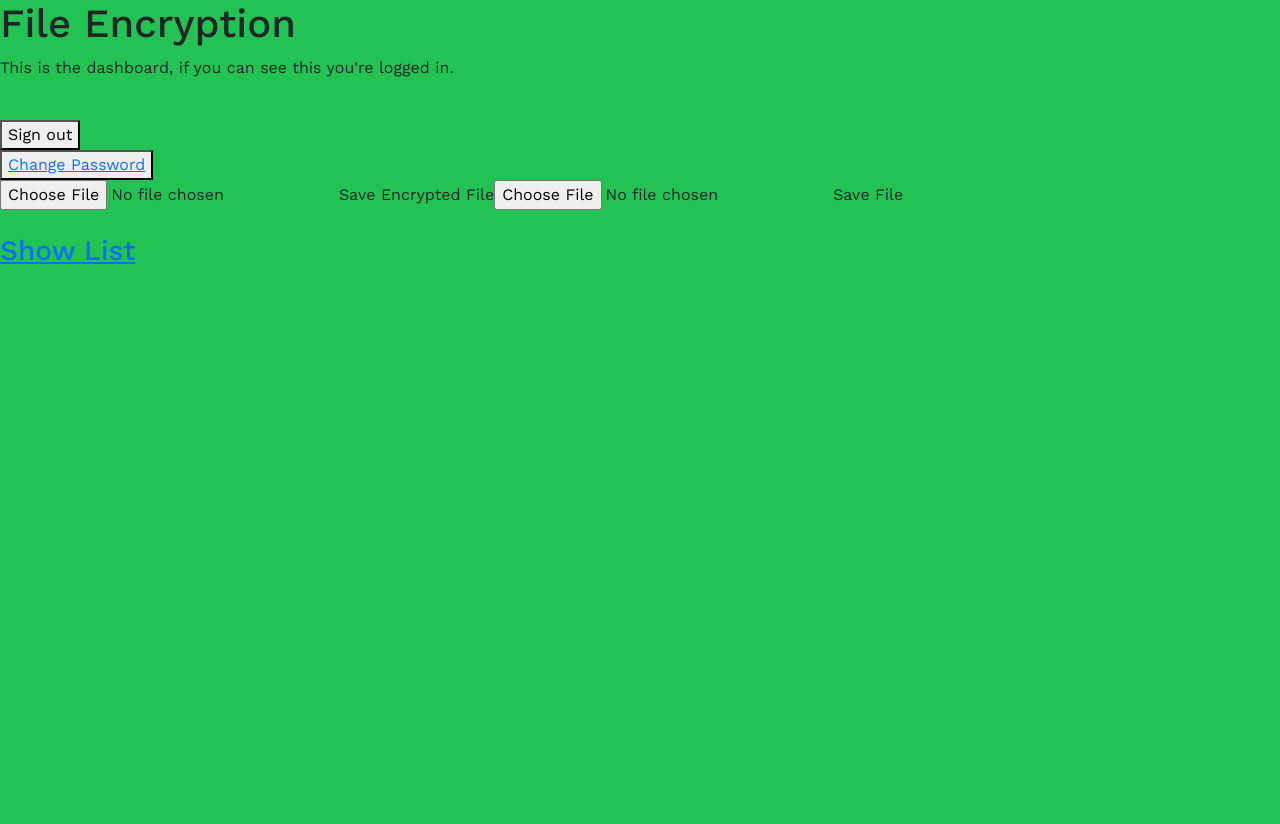
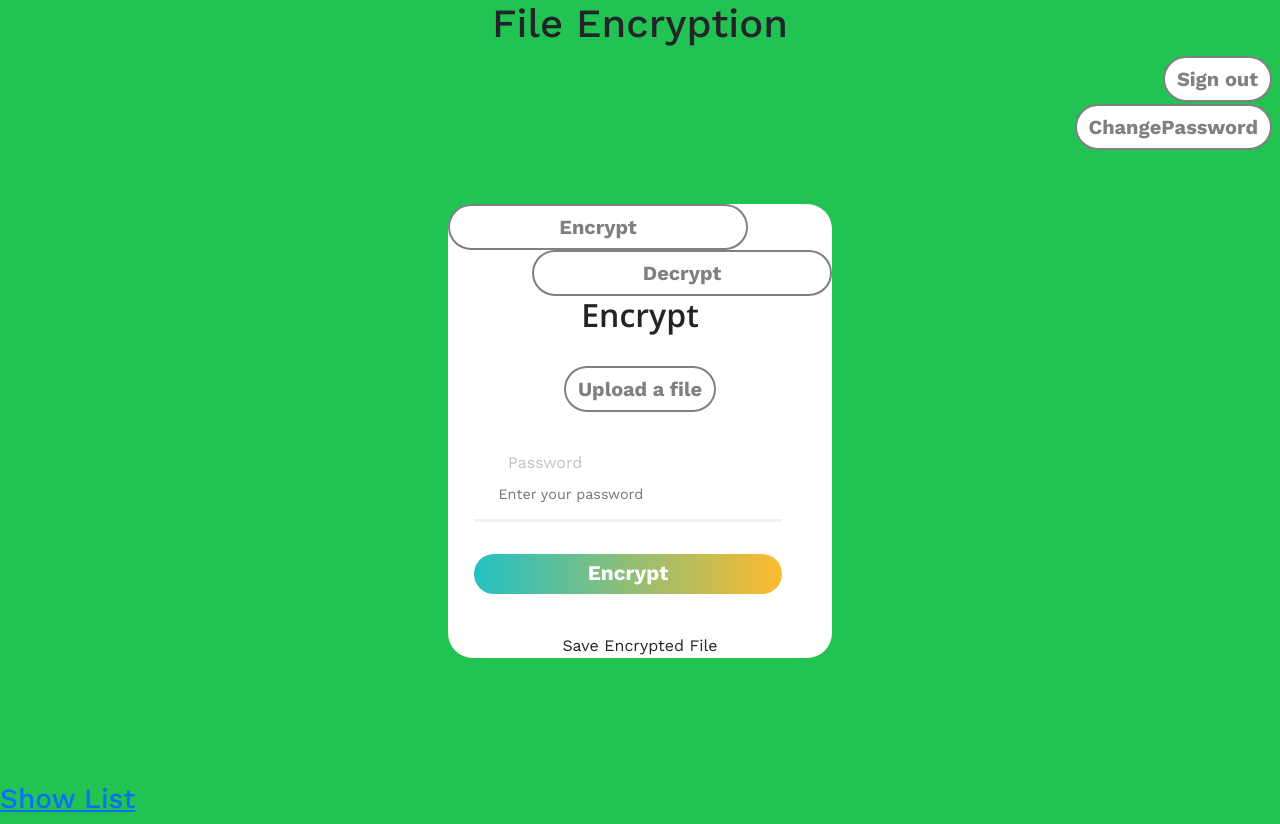
Before and after one commit to dev-sriramp/fileEncryption, a React (Create React App) app: page /Dashboard in a window 1280 px wide. Before the commit the page ends 800 px from the top, so only its background shows below. Built offline with nearby package versions, Linux system fonts and the light colour scheme; no server answers; sample sign-in values are in the browser's storage.

Commit message:
changed dashboard page

```diff
--- a/src/components/ChangePassword.js
+++ b/src/components/ChangePassword.js
@@ -1,5 +1,5 @@
 import React, { useContext, useState } from "react";
-import { Redirect } from "react-router-dom";
+import { Redirect,Link } from "react-router-dom";
 import FormInput from './FormInput';
 import FormButton from "./FormButton";
 import { AuthContext } from "./Auth";
@@ -56,6 +56,7 @@ const ChangePassword = () => {
   }
   return (
     <div>
+       <Link to="/Dashboard" className="btn btn-primary btn-lg active mt-3 mx-3" role="button" aria-pressed="true">Back</Link>
       <form onSubmit={handleSubmit}>
         <div id="loginform">
           <FormHeader title="Change Password" />
--- a/src/components/Dashboard.js
+++ b/src/components/Dashboard.js
@@ -1,105 +1,143 @@
 import React, { useContext, useState } from "react";
 import { Redirect, Link } from "react-router-dom";
 import { AuthContext } from "./Auth";
-import firebaseConfig,{FireBase} from "../config.js";
-var CryptoJS = require("crypto-js");
+import firebaseConfig, { FireBase } from "../config.js";
+import FormInput from "./FormInput";
+import FormButton from "./FormButton";
+let CryptoJS = require("crypto-js");
+
 
 const Dashboard = () => {
-  const [filelocation, setfileLocation] = useState(null);
-  const [filelocation1, setfileLocation1] = useState(null);
-  const [filelocation3, setfileLocation3] = useState(null);
-  const [filelocation4, setfileLocation4] = useState(null);
-  // const [fileName,setfileName] = useState(null);
-  const [inserted,setInserted] = useState(null);
-  const [nooftime,setnooftime] = useState('1');
+  const [hrefOfFile, setHrefOfFile] = useState(null);
+  const [download, setDownload] = useState(null);
+  const [type,setType] = useState("Encrypt");
   const { currentUser } = useContext(AuthContext);
+  const [change,setchange] = useState(false);
+  const [wrong,setWrong] = useState(null);
   if (!currentUser) {
     return <Redirect to="/Login" />;
   }
+  if(change){
+    return <Redirect to="/Change" />;
+  }
+  const FormHeader = props => (
+    <h2 id="headerTitle">{props.title}</h2>
+  );
+  const dataPush = (mode, nameOfFile, typeOfFile) => {
+    let today = new Date();
+    let counter = today.getTime();
+    let date = today.getFullYear() + '-' + (today.getMonth() + 1) + '-' + today.getDate() + '---' + today.getHours() + ':' + today.getMinutes() + ':' + today.getSeconds();
+    let id = counter += 1;
+      if (typeOfFile === "") {
+        typeOfFile = "encrypted file";
+      }
+      FireBase.collection(currentUser.uid).doc('_' + id).set({
+        id: '_' + id,
+        time: date,
+        type: mode,
+        filename: nameOfFile,
+        filetype: typeOfFile,
+      })
 
-  const dataPush = (e,e1,e2) =>{
-  var today = new Date();
-  var type = e;
-  let fn = e1;
-  console.log(fn);
-  var counter = today.getTime();
-  var date = today.getFullYear() + '-' + (today.getMonth() + 1) + '-' + today.getDate() + '---' + today.getHours() + ':' + today.getMinutes() + ':' + today.getSeconds();
-  var id = counter+=1;
-console.log(date);
-console.log(type);
-// console.log(fileName);
-console.log(nooftime);
-if( inserted == null && nooftime === '1'){
-setnooftime(nooftime+'1')
-setInserted(true);
-if(e2 === ""){
-  e2 = "encrypted file";
   }
-FireBase.collection(currentUser.uid).doc('_'+id).set({
-  id:'_'+id,
-  time:date,
-  type:type,
-  filename:fn,
-  filetype:e2,
-})
-}
-  }
-  const getBase64 = (e) => {
-    setInserted(null);
-    let file = e.target.files[0];
-    if (file.size < 1024 * 1024 * 2) {
-    var Password = prompt("Enter Your Password");
+
+  const Form = props => (
+    <div>
+      <center>
+        <div className="upload-btn-wrapper">
+          <button className="btn">Upload a file</button>
+          <input type="file" name="file" />
+        </div>
+      </center>
+      <FormInput description="Password" placeholder="Enter your password" type="password" name="password" />
+      <FormButton title={type} type="submit" />
+
+    </div>
+  );
+
+  const handleSubmit = (e) => {
+    if(type === "Encrypt"){
+    e.preventDefault();
     try{
-    var reader = new FileReader();
+    let {file, password } = e.target.elements;
+    file = file.files[0];
+    if (file.size < 1024 * 1024 * 2 && password.value !== "") {
+      try {
+        let reader = new FileReader();
         reader.onload = function (e) {
-      var encrypted = CryptoJS.AES.encrypt(e.target.result, Password);
-      setfileLocation('data:application/octet-stream,' + encrypted);
-      setfileLocation1(file.name + '.encrypted');
-      dataPush("encrypt",file.name,file.type);
+          let encrypted = CryptoJS.AES.encrypt(e.target.result, password.value);
+          setHrefOfFile('data:application/octet-stream,' + encrypted);
+          setDownload(file.name + '.encrypted');
+          dataPush(type, file.name, file.type);
         };
         reader.readAsDataURL(file);
       }
-  catch{
+      catch {
         alert("Enter Valid Password");
       }
     }
-  else{
+    else {
       alert('Please choose files smaller than 2mb.\n otherwise you may crash your browser.');
+    }}
+    catch{
+      setWrong("check inputs");
     }
   }
-  const dec = e => {
-    setInserted(null);
-    let file = e.target.files[0];
-    if (file.size < 1024 * 1024 * 2) {
-    var Password = prompt("Enter Your Password");
-    var reader = new FileReader();
+  else if(type === "Decrypt"){
+    e.preventDefault();
+    try{
+     let {file, password } = e.target.elements;
+    file = file.files[0];
+    if (file.size < 1024 * 1024 * 2 * 1.8 && password.value !== "") {
+      try {
+      let reader = new FileReader();
       reader.onload = function (e) {
-      var decrypted = CryptoJS.AES.decrypt(e.target.result, Password)
+        let decrypted = CryptoJS.AES.decrypt(e.target.result, password.value)
           .toString(CryptoJS.enc.Latin1);
         if (!/^data:/.test(decrypted)) {
           alert("Invalid pass phrase or file! Please try again.");
         }
-      setfileLocation3(decrypted);
-      setfileLocation4(file.name.replace('.encrypted', ''));
-      dataPush("decrypt",file.name,file.type);
+        else{
+        setHrefOfFile(decrypted);
+        setDownload(file.name.replace('.encrypted', ''));
+        dataPush(type, file.name, file.type);}
       }
       reader.readAsText(file);
     }
-  else{
-    alert('Please choose files smaller than 2mb.\n otherwise you may crash your browser.');
+    catch {
+      alert("Enter Valid Password");
     }
   }
+    else {
+      alert('Please choose files smaller than 2mb.\n otherwise you may crash your browser.');
+    }}
+    catch{
+      setWrong("check inputs");
+    }
+  }
+  };
+
+
   return (
     <div>
-      <h1>File Encryption</h1>
-      <p>This is the dashboard, if you can see this you're logged in.</p><br />
-      <button onClick={() => firebaseConfig.auth().signOut()}>Sign out</button><br />
-      <button><Link to="/Change">Change Password</Link></button>
+      <center><h1>File Encryption</h1></center>
+      <button className="btn btn-danger float-end mt-0 mx-2" onClick={() => firebaseConfig.auth().signOut()}>Sign out</button><br /><br />
+      <button className="btn btn-danger float-end mt-0 mx-2" onClick={(e) =>{setchange(true)}}>ChangePassword</button>
       <div>
-        <input type="file" className="input-file" name="imgUpload" onClick ={(e)=>{setnooftime('1');setInserted(null)}} onChange={getBase64} />
-        <a id="aEncsavefile" href={filelocation} download={filelocation1} >Save Encrypted File</a>
-        <input type="file" className="input-file" name="imgUpload" onClick ={(e)=>{setnooftime('1');setInserted(null)}} onChange={dec} />
-        <a id="aEncsavefile" href={filelocation3} download={filelocation4}>Save  File</a>
+        <form onSubmit={handleSubmit}>
+          <div id="loginform">
+          <button type="button" className="btn btn-success Size" onClick={(e) =>{setType("Encrypt");setHrefOfFile(null);setDownload(null)}}>Encrypt</button>
+          <button type="button" className="btn btn-danger float-end Size" onClick={(e) =>{setType("Decrypt");setHrefOfFile(null);setDownload(null)}}>Decrypt</button>
+            <FormHeader title={type} />
+            <Form />
+            <center>
+            <p className="text-danger">{wrong}</p>
+            <a id="aEncsavefile" href={hrefOfFile} download={download}>Save {type}ed File</a>
+            </center>
+          </div>
+        </form>
+        {/* <input type="file" className="input-file" name="imgUpload" onClick={(e) => { setnooftime('1'); setInserted(null) }} onChange={dec} />
+        <a id="aEncsavefile" href={hrefOfFile3} download={hrefOfFile4}>Save Decrypted File</a> */}
       </div><br />
       <h3><Link to="/List">Show List</Link></h3>
     </div>
--- a/src/components/FormInput.js
+++ b/src/components/FormInput.js
@@ -4,7 +4,7 @@ const FormInput = (props) =>{
    return(
         <div className="row">
           <label>{props.description}</label>
-          <input type={props.type} placeholder={props.placeholder} name={props.name}/>
+          <input type={props.type} placeholder={props.placeholder} name={props.name} className={props.className}/>
         </div>
 
 )};
--- a/src/components/css/LogIn.css
+++ b/src/components/css/LogIn.css
@@ -21,7 +21,16 @@ html{
   background-color: #FFFFFF;
   border-radius: 25px;
 }
-
+.loginform{
+  max-width: 500px;
+  min-width: 300px;
+  max-height: 700px;
+  width: 30%;
+  height: 60%;
+  margin: 100px auto;
+  background-color: #FFFFFF;
+  border-radius: 25px;
+}
 #headerTitle{
   text-align: center;
   font-family: 'open sans', sans-serif;
@@ -43,7 +52,7 @@ html{
   width: 80%;
   box-sizing: border-box;
 	border: none;
-  font-size: 1.3rem;
+  font-size: 0.9rem;
   padding-left: 1.5rem;
   padding-bottom: 1rem;
   box-shadow: inset 0px -3px 0px 0px rgba(187,187,187,0.2);
@@ -122,3 +131,40 @@ html{
 .centerText{
   text-align: center;
 }
+
+.upload-btn-wrapper {
+  position: relative;
+  overflow: hidden;
+  display: inline-block;
+}
+
+.btn {
+  border: 2px solid gray;
+  color: gray;
+  background-color: white;
+   /* padding: 8px 20px;  */
+  border-radius: 25px;
+  font-size: 20px;
+  font-weight: bold;
+}
+
+.upload-btn-wrapper input[type=file] {
+  font-size: 100px;
+  position: absolute;
+  left: 0;
+  top: 0;
+  opacity: 0;
+}
+.link{
+  text-decoration: 'none';
+   color: 'gray';
+}
+.Size{
+  max-width: 500px;
+  min-width: 300px;
+  width: 30%;
+
+}
+.wrong{
+  color: #ff0000;
+}
```
Also changed, not shown: src/components/List.js (+11 -11 lines). Lines whose indentation alone changed are shown as unchanged.
